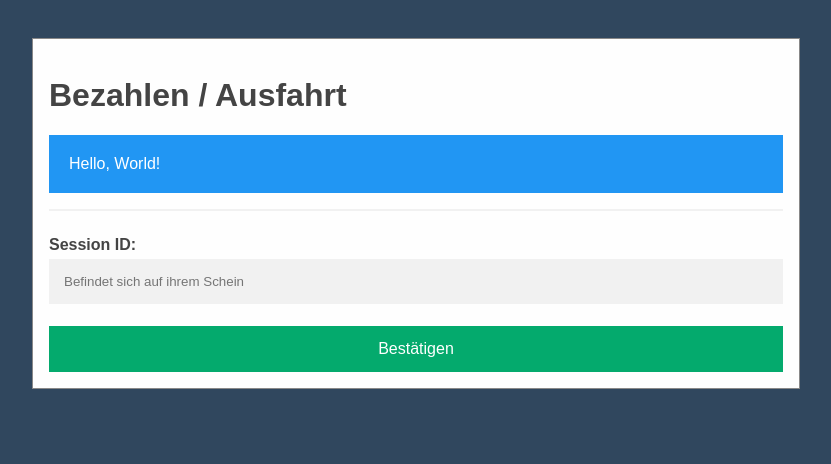
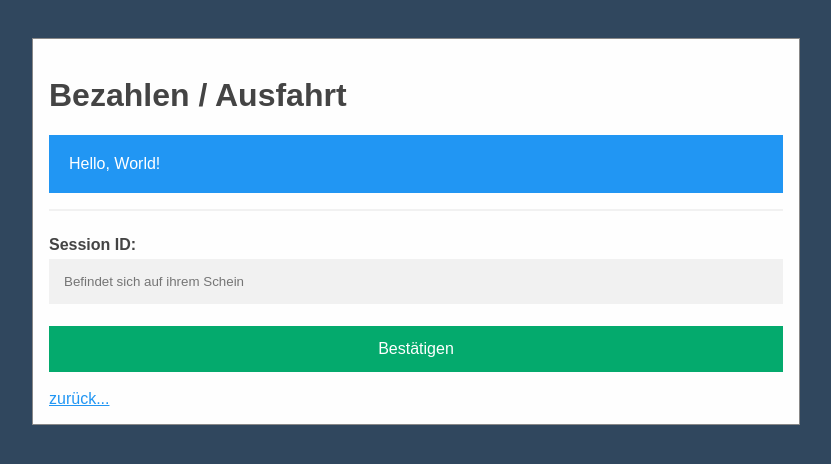
Before and after one commit to jpeterburs/car-park, a React (Create React App) app: page /Ausfahrt in a window 1280 px wide. Shown: the top 464 px of the page, without its empty margins (224-1055 px from the left). Built offline with nearby package versions, Linux system fonts and the light colour scheme.

Commit message:
Add link to home screen on pages

```diff
--- a/src/index.css
+++ b/src/index.css
@@ -19,6 +19,10 @@ body {
   margin: 5% auto 15% auto;
   padding: 16px;
   border: 1px solid #888;
+}
+
+.link {
+  color: #2196F3;
 }
 
 input[type=text] {
--- a/src/screens/Ausfahrt.jsx
+++ b/src/screens/Ausfahrt.jsx
@@ -1,4 +1,5 @@
 import { useState } from "react";
+import { Link } from "react-router-dom";
 import BackendConnector from "../api/BackendConnector";
 import ParkerType from "../api/ParkerType";
 
@@ -115,6 +116,9 @@ const Ausfahrt = () => {
                     </div>
                 </div>
             ) : null}
+
+            <br />
+            <Link className="link" to="/">zurück...</Link>
         </div>
     );
 };
--- a/src/screens/Einfahrt.jsx
+++ b/src/screens/Einfahrt.jsx
@@ -1,4 +1,5 @@
 import { useState, useEffect } from "react";
+import { Link } from "react-router-dom";
 import BackendConnector from "../api/BackendConnector";
 
 const Einfahrt = () => {
@@ -100,6 +101,9 @@ const Einfahrt = () => {
                     Einparken
                 </button>
             </div>
+
+            <br />
+            <Link className="link" to="/">zurück...</Link>
         </div>
     );
 };
```
